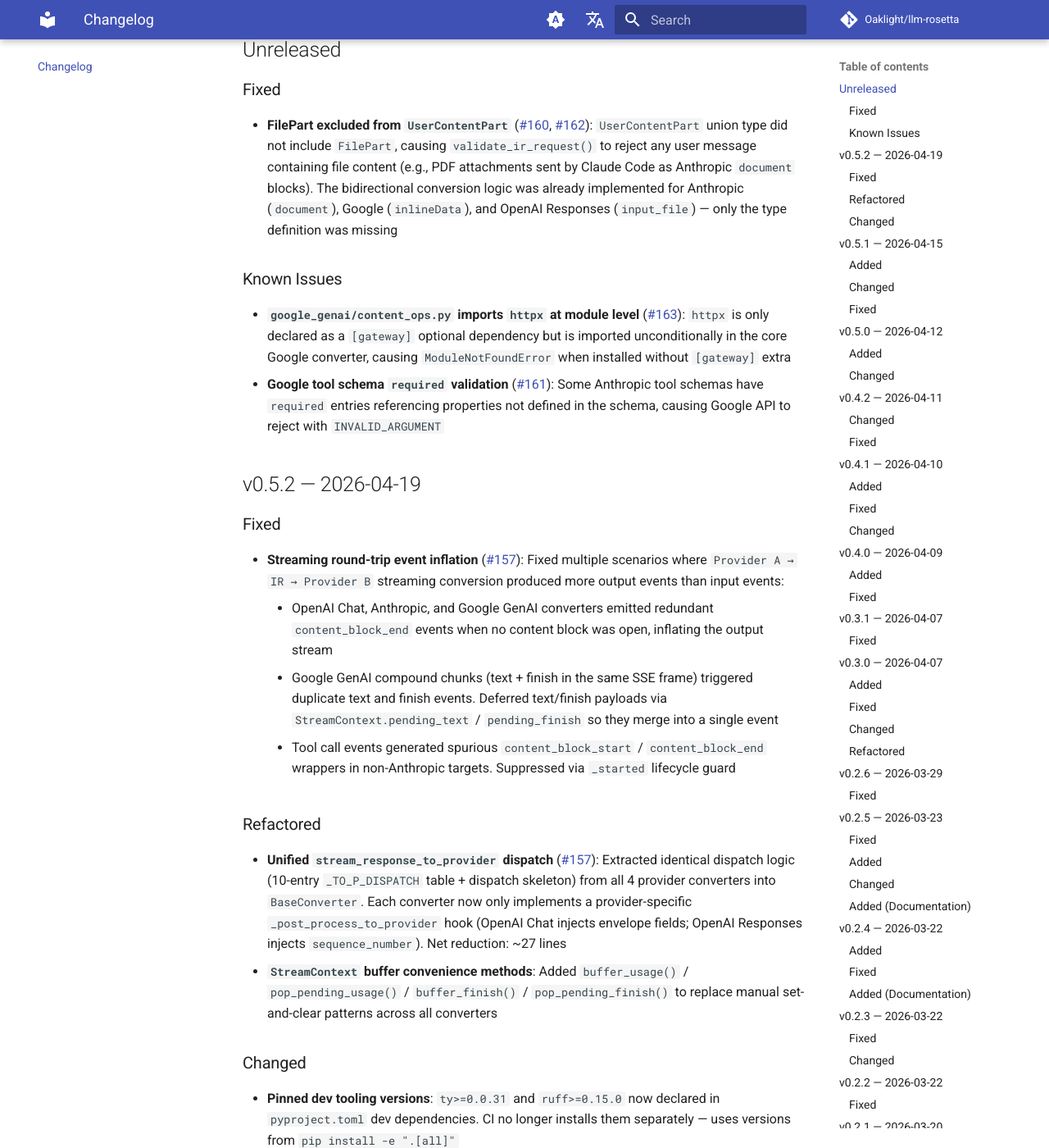
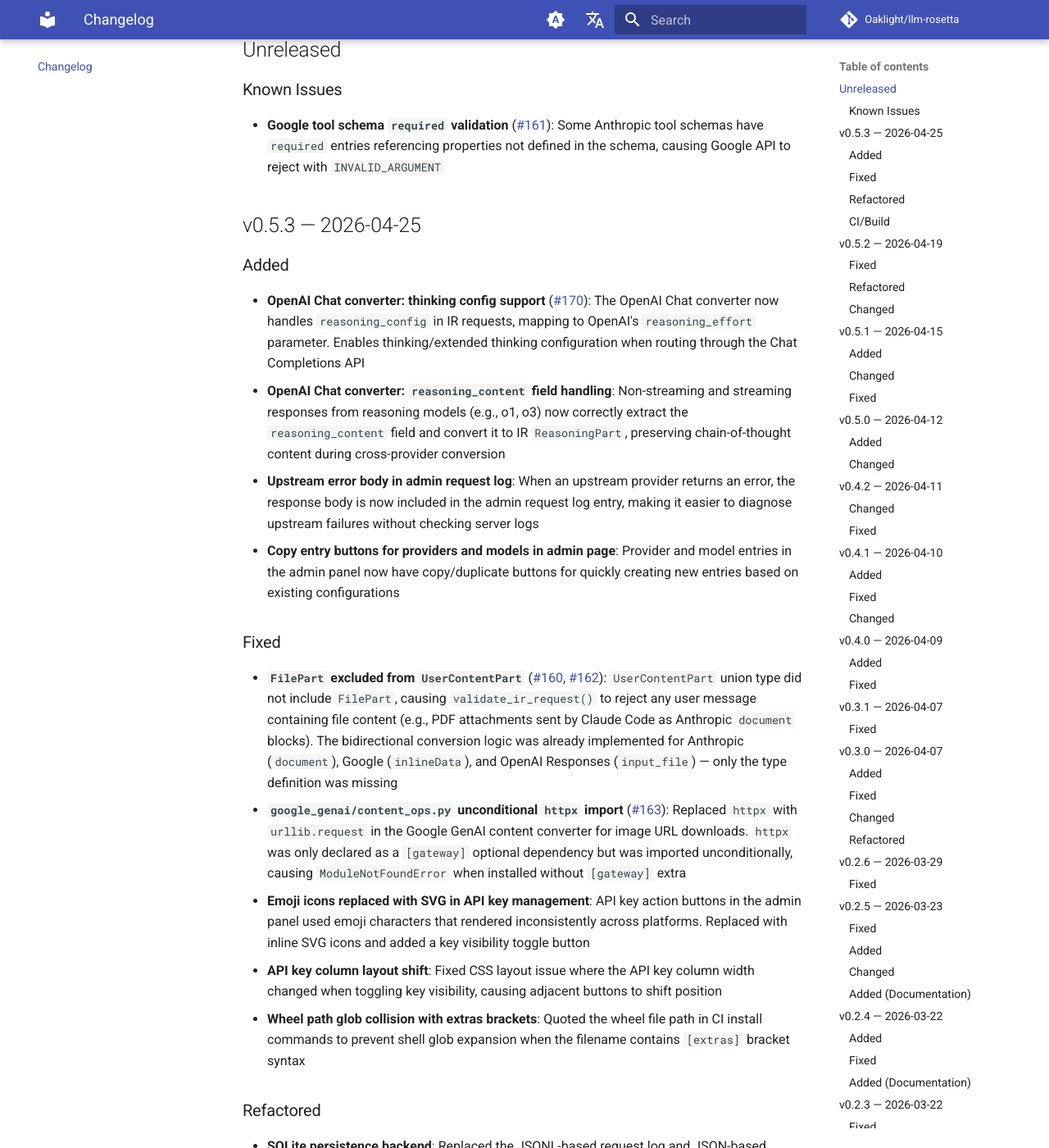
Before and after one commit to Oaklight/llm-rosetta, an MkDocs documentation site: the page built from docs/changelog.md, in a window 1280 px wide and 1400 px high, scrolled down 276 px. Shown: the whole window at 82% size. Built offline with MkDocs 1.6.1 and Material for MkDocs 9.7.7, drawn with Linux system fonts in a browser that asks for light colours; comment, search, counter and statistics services are not loaded; some of the changed text lies outside the part shown.

Commit message:
docs: add v0.5.3 changelog

```diff
--- a/docs/changelog.md
+++ b/docs/changelog.md
@@ -8,14 +8,34 @@ All notable changes to LLM-Rosetta are documented here. This project follows [Ke
 
 ## Unreleased
 
+### Known Issues
+
+- **Google tool schema `required` validation** ([#161](https://github.com/Oaklight/llm-rosetta/issues/161)): Some Anthropic tool schemas have `required` entries referencing properties not defined in the schema, causing Google API to reject with `INVALID_ARGUMENT`
+
+## v0.5.3 — 2026-04-25
+
+### Added
+
+- **OpenAI Chat converter: thinking config support** ([#170](https://github.com/Oaklight/llm-rosetta/pull/170)): The OpenAI Chat converter now handles `reasoning_config` in IR requests, mapping to OpenAI's `reasoning_effort` parameter. Enables thinking/extended thinking configuration when routing through the Chat Completions API
+- **OpenAI Chat converter: `reasoning_content` field handling**: Non-streaming and streaming responses from reasoning models (e.g., o1, o3) now correctly extract the `reasoning_content` field and convert it to IR `ReasoningPart`, preserving chain-of-thought content during cross-provider conversion
+- **Upstream error body in admin request log**: When an upstream provider returns an error, the response body is now included in the admin request log entry, making it easier to diagnose upstream failures without checking server logs
+- **Copy entry buttons for providers and models in admin page**: Provider and model entries in the admin panel now have copy/duplicate buttons for quickly creating new entries based on existing configurations
+
 ### Fixed
 
-- **FilePart excluded from `UserContentPart`** ([#160](https://github.com/Oaklight/llm-rosetta/issues/160), [#162](https://github.com/Oaklight/llm-rosetta/pull/162)): `UserContentPart` union type did not include `FilePart`, causing `validate_ir_request()` to reject any user message containing file content (e.g., PDF attachments sent by Claude Code as Anthropic `document` blocks). The bidirectional conversion logic was already implemented for Anthropic (`document`), Google (`inlineData`), and OpenAI Responses (`input_file`) — only the type definition was missing
+- **`FilePart` excluded from `UserContentPart`** ([#160](https://github.com/Oaklight/llm-rosetta/issues/160), [#162](https://github.com/Oaklight/llm-rosetta/pull/162)): `UserContentPart` union type did not include `FilePart`, causing `validate_ir_request()` to reject any user message containing file content (e.g., PDF attachments sent by Claude Code as Anthropic `document` blocks). The bidirectional conversion logic was already implemented for Anthropic (`document`), Google (`inlineData`), and OpenAI Responses (`input_file`) — only the type definition was missing
+- **`google_genai/content_ops.py` unconditional `httpx` import** ([#163](https://github.com/Oaklight/llm-rosetta/issues/163)): Replaced `httpx` with `urllib.request` in the Google GenAI content converter for image URL downloads. `httpx` was only declared as a `[gateway]` optional dependency but was imported unconditionally, causing `ModuleNotFoundError` when installed without `[gateway]` extra
+- **Emoji icons replaced with SVG in API key management**: API key action buttons in the admin panel used emoji characters that rendered inconsistently across platforms. Replaced with inline SVG icons and added a key visibility toggle button
+- **API key column layout shift**: Fixed CSS layout issue where the API key column width changed when toggling key visibility, causing adjacent buttons to shift position
+- **Wheel path glob collision with extras brackets**: Quoted the wheel file path in CI install commands to prevent shell glob expansion when the filename contains `[extras]` bracket syntax
 
-### Known Issues
+### Refactored
 
-- **`google_genai/content_ops.py` imports `httpx` at module level** ([#163](https://github.com/Oaklight/llm-rosetta/issues/163)): `httpx` is only declared as a `[gateway]` optional dependency but is imported unconditionally in the core Google converter, causing `ModuleNotFoundError` when installed without `[gateway]` extra
-- **Google tool schema `required` validation** ([#161](https://github.com/Oaklight/llm-rosetta/issues/161)): Some Anthropic tool schemas have `required` entries referencing properties not defined in the schema, causing Google API to reject with `INVALID_ARGUMENT`
+- **SQLite persistence backend**: Replaced the JSONL-based request log and JSON-based metrics persistence with a unified SQLite backend. Provides better write durability, atomic operations, and eliminates log rotation complexity. Vendored `persistdict` from zerodep (v0.4.1) as the key-value storage layer
+
+### CI/Build
+
+- **Install smoke tests**: Added CI smoke tests that verify `pip install` succeeds for both `llm-rosetta` (core) and `llm-rosetta[gateway]` variants, catching missing or circular dependencies early
 
 ## v0.5.2 — 2026-04-19
 
```
